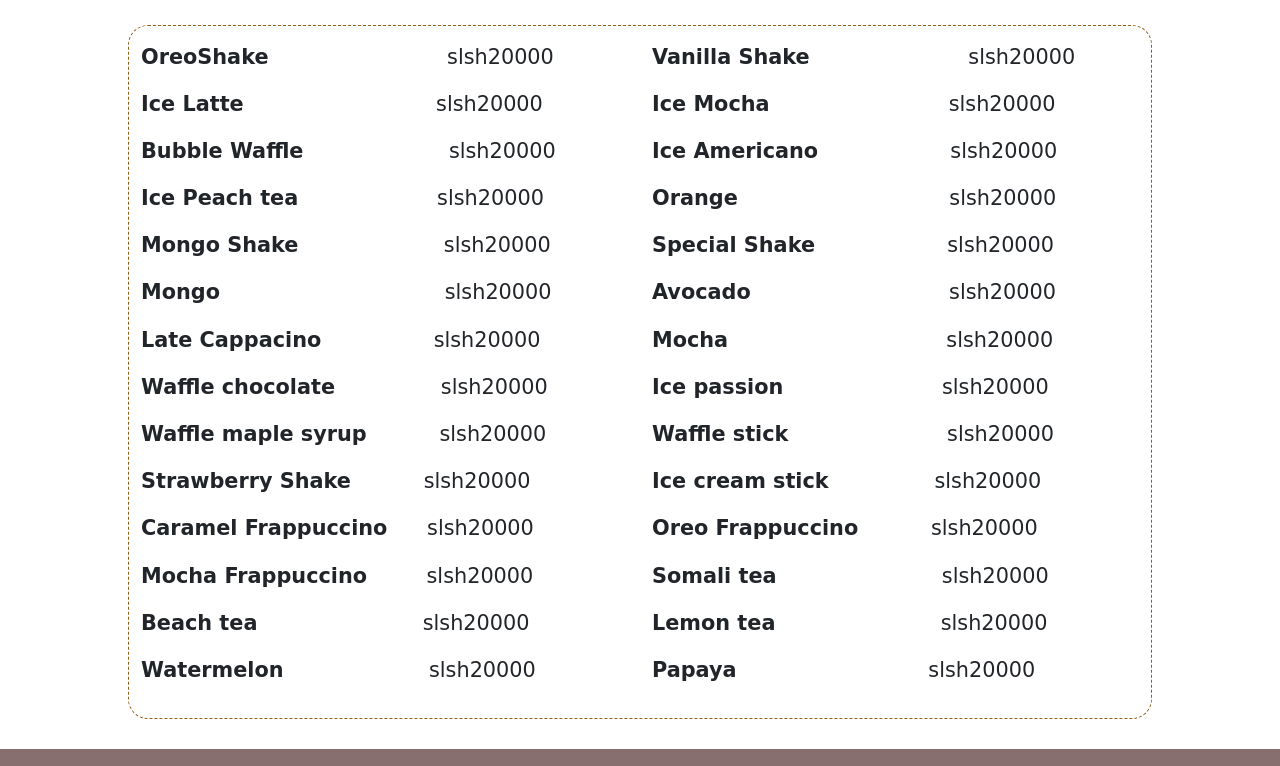
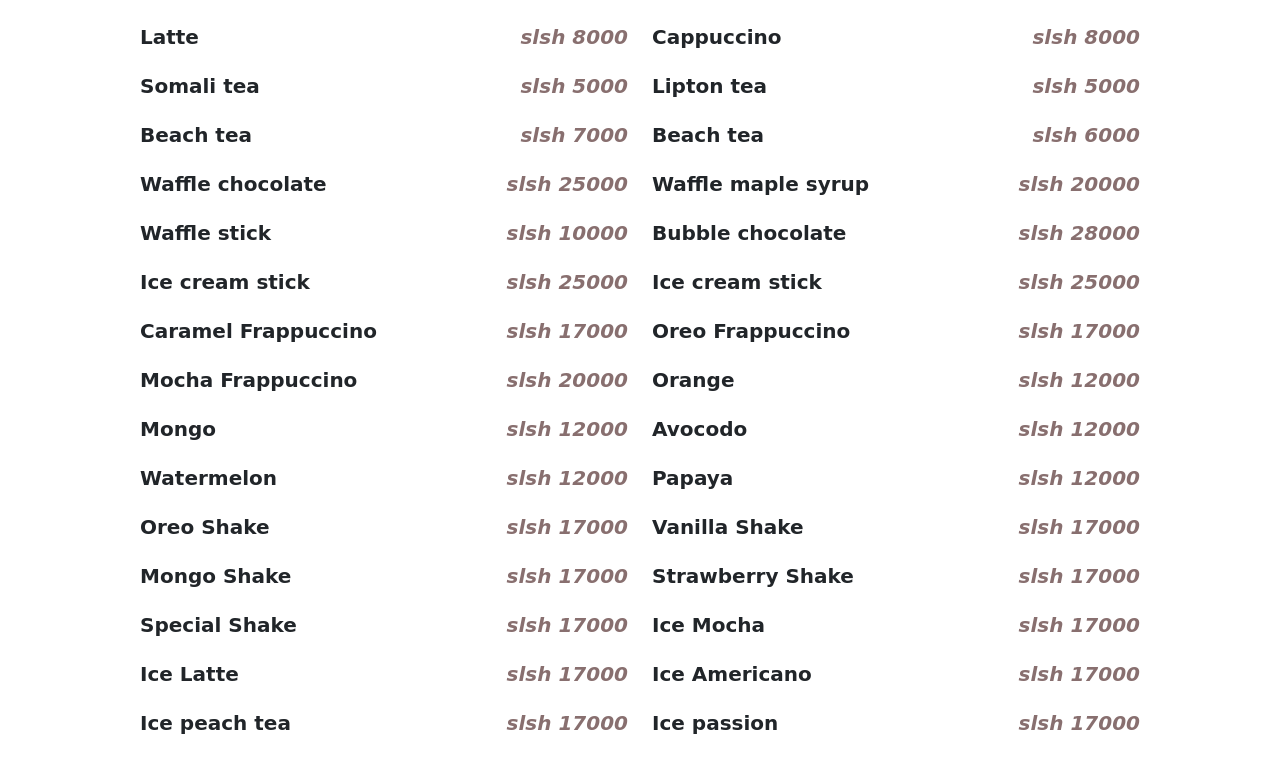
Before and after one commit to yusra-bit/toptea-cafe, a plain HTML site: page index.html in a window 1280 px wide. Shown: the part 944-1710 px from the top of the page. Drawn offline with nearby package versions, Linux system fonts and the light colour scheme; a web font is replaced by a local one.

Commit message:
addded files

```diff
--- a/css/styles.css
+++ b/css/styles.css
@@ -6,13 +6,16 @@
 
   }
 
+/*  Hero & Navbar Section **/
+body, html {
+    height: 100%;
+}
 .content{
   display: flex;
   flex-direction: column;
   padding: 20px;
 }
 .navigation{
-
   z-index:4;
   width:100%;
   padding:10px 0;
@@ -25,7 +28,6 @@
 }
 .logo img{
     width: 70%;
-
 }
 .logo{
     padding:20px 15px;
@@ -39,7 +41,6 @@
   padding-right: 30px;
 }
 .menu-list li a{
-  color:black;
   font-size:1.7rem;
   font-weight: 800;
   margin-left:25px;
@@ -54,7 +55,7 @@
 }
 li a:where(:hover, :focus-visible) {
     background-size: 100% var(--bg-h);
-  background-position-x: left;
+    background-position-x: left;
 }
 
 .underline {
@@ -68,6 +69,17 @@
 }
 
 
+
+.hero{
+    background-image: url('../images/hero-img.png');
+    height: 100%;
+  /* Position and center the image to scale nicely on all screens */
+  background-position: center;
+  background-repeat: no-repeat;
+  background-size: cover;
+  position: relative;
+  opacity: 0.91;
+}
 .show{
     display: block;
 }
@@ -76,38 +88,24 @@
 }
 
 
-body, html {
-    height: 100%;
-}
 
-.hero{
-    background-image: url('https://images.squarespace-cdn.com/content/v1/5c5420d090f904235409c56f/1593685831217-19L850WLD5H3QB27EN01/image-asset.jpeg');
-    height: 100%;
-  /* Position and center the image to scale nicely on all screens */
-  background-position: center;
-  background-repeat: no-repeat;
-  background-size: cover;
-  position: relative;
-  opacity: 0.91;
-}
+
+
 .center {
   color: white;
   font-weight: 800;
-  font-size: 2.5rem;
-  padding: 50px 35px;
+  font-size: 3rem;
+  padding: 60px 35px;
   line-height: 1.2;
   text-align: center;
   }
 
-.view-btn{
-  border: 2px solid white;
-  color: white;
-  text-decoration: none;
-  border-radius: 50px;
-  padding: 10px 10px;
 
-
-
+/** Food Menu */
+.menu{
+  font-size: 1.3rem;
+  border: 1px dashed rgb(146, 94, 26);
+  border-radius: 20px;
 }
 
 .menu-section{
@@ -119,8 +117,35 @@
 .letter{
   font-size: 2.3rem;
   color:#886F6F;
+  font-weight: bold;
+}
+.pt-100{
+  padding-top:100px;
+}
+.pb-100{
+  padding-top:100px;
+}
+.mb-60 {
+margin-bottom: 60px;
+}
 
+.single_menu_list h4 {
+font-size: 20px;
+font-weight: bolder;
+padding-bottom: 15px;
+margin-bottom: 10px;
 }
+.single_menu_list h4 span {
+float: right;
+font-weight: bold;
+color: #886F6F;
+font-style: italic;
+}
+
+.menu_style1 .single_menu_list {
+text-align: left;
+}
+
 
 .all,
 .drink,
@@ -148,6 +173,10 @@
 
 }
 
+
+/** Map Location Section */
+
+
 .location-section{
   color: white;
   background-color: #886F6F;
@@ -165,20 +194,8 @@
   width: 100%;
   padding-bottom: 20px;
 }
-.menu{
-  font-size: 1.3rem;
-  border: 1px dashed rgb(146, 94, 26);
-  border-radius: 20px;
-}
+/**Footer*/
 
-.insta{
-  text-decoration: none;
-  color: black;
-}
-.insta:hover{
-
-  color: rgb(146, 94, 26)
-}
 
 footer img{
   padding-top: 40px;
@@ -191,10 +208,25 @@
 h4{
   font-size: 2rem;
 }
+.insta{
+  text-decoration: none;
+  color: black;
+}
+.insta:hover{
+
+  color: rgb(146, 94, 26)
+}
 
 @media (max-width: 868px){
 
-
+   .center{
+    color: white;
+    font-weight: 800;
+    font-size: 2.6rem;
+    padding: 90px 35px;
+    line-height: 1.2;
+    text-align: center;
+   }
 
 
 
--- a/index.html
+++ b/index.html
@@ -18,24 +18,20 @@
         <div class="content">
           <div class="logo"><img src="./images/teatoplogo 1.png" width="80"/></div>
           <ul class="menu-list">
-
             <li><a class="underline" href="#menu">Menu</a></li>
             <li><a class="underline" href="#location">Location</a></li>
             <li><a class="underline" href="#contact">Contact</a></li>
-           <!---<li ><a class="cv" href="">Resume</a></li>-->
           </ul>
-
         </div>
       </nav>
-
       <div>
           <div class="center">
-            <p>Gathering with friends <br> around good food & drinks </p>
-</a>
+            <p>Gathering with friends <br> around good food & drinks </p></a>
+          </div>
+      </div>
+    </div>
 
-          </div>
-        </div>
-    </div>
+
 
     <!--Menu SECTION-->
     <div class=" menu-section  " id="menu">
@@ -51,39 +47,244 @@
 
         </div>
 
-        <div class="menu container py-3 d-md-flex justify-content-md-center ">
-          <div class="row" >
-          <p id="milkshake" class="filter-p col-md-6 col-sm-12" data-milkshake="milkshake"><b>OreoShake</b>  <span style="color: white;">.........................</span>  slsh20000 </p>
-          <p id="milkshake" class="filter-p col-md-6 col-sm-12" data-milkshake="milkshake"><b>Vanilla Shake</b> <span class="price" style="color: white;">......................</span> slsh20000 </p>
-          <p id="cold-drink" class="filter-p col-md-6 col-sm-12" data-colddrink="colddrink"><b>Ice Latte </b> <span class="price" style="color: white;">............................</span>slsh20000  </p>
-          <p id="cold-drink" class="filter-p col-md-6 col-sm-12" data-colddrink="colddrink"><b>Ice Mocha </b> <span class="price" style="color: white;">.........................</span> slsh20000 </p>
-          <p id="dessert" class="filter-p col-md-6 col-sm-12" data-dessert="dessert"><b>Bubble Waffle</b> <span class="price" style="color: white;">.....................</span>slsh20000  </p>
-          <p id="cold-drink" class="filter-p col-md-6 col-sm-12" data-colddrink="colddrink"><b>Ice Americano</b> <span class="price" style="color: white;">..................</span> slsh20000 </p>
-          <p id="cold-drink" class="filter-p col-md-6 col-sm-12" data-colddrink="colddrink"><b>Ice Peach tea</b> <span class="price" style="color: white;">...................</span> slsh20000  </p>
-          <p id="drink" class="filter-p col-md-6 col-sm-12" data-drink="drink"><b>Orange</b> <span class="price" style="color: white;">..............................</span> slsh20000 </p>
-          <p id="milkshake" class="filter-p col-md-6 col-sm-12" data-milkshake="milkshake"><b>Mongo Shake</b> <span class="price" style="color: white;">....................</span> slsh20000 </p>
-          <p id="milkshake" class="filter-p col-md-6 col-sm-12" data-milkshake="milkshake"><b>Special Shake</b> <span class="price" style="color: white;">..................</span> slsh20000 </p>
-          <p id="drink" class="filter-p col-md-6 col-sm-12" data-drink="drink"><b>Mongo</b> <span class="price" style="color: white;">................................</span> slsh20000  </p>
-          <p id="drink" class="filter-p col-md-6 col-sm-12" data-drink="drink"><b>Avocado</b> <span class="price" style="color: white;">............................</span> slsh20000  </p>
-          <p id="hot-drink" class="filter-p col-md-6 col-sm-12" data-hotdrink="hotdrink"><b>Late Cappacino</b> <span class="price" style="color: white;">...............</span> slsh20000 </p>
-          <p id="hot-drink" class="filter-p col-md-6 col-sm-12" data-hotdrink="hotdrink"><b>Mocha</b> <span class="price" style="color: white;">...............................</span> slsh20000 </p>
-          <p id="dessert" class="filter-p col-md-6 col-sm-12" data-dessert="dessert"><b>Waffle chocolate</b> <span class="price" style="color: white;">..............</span> slsh20000 </p>
-          <p id="cold-drink" class="filter-p col-md-6 col-sm-12" data-colddrink="colddrink"><b>Ice passion</b> <span class="price" style="color: white;">......................</span> slsh20000 </p>
-          <p id="dessert" class="filter-p col-md-6 col-sm-12" data-dessert="dessert"><b>Waffle maple syrup</b> <span class="price" style="color: white;">.........</span> slsh20000 </p>
-          <p id="dessert" class="filter-p col-md-6 col-sm-12" data-dessert="dessert"><b>Waffle stick</b> <span class="price" style="color: white;">......................</span> slsh20000 </p>
-          <p id="milkshake" class="filter-p col-md-6 col-sm-12" data-milkshake="milkshake"><b>Strawberry Shake</b> <span class="price" style="color: white;">..........</span>slsh20000 </p>
-          <p id="dessert" class="filter-p col-md-6 col-sm-12" data-dessert="dessert"><b>Ice cream stick</b> <span class="price" style="color: white;">..............</span> slsh20000 </p>
-          <p id="frappe" class="filter-p col-md-6 col-sm-12" data-frappe="frappe"><b>Caramel Frappuccino</b> <span class="price" style="color: white;">....</span> slsh20000 </p>
-          <p id="frappe" class="filter-p col-md-6 col-sm-12" data-frappe="frappe"><b>Oreo Frappuccino</b> <span class="price" style="color: white;">.........</span> slsh20000 </p>
-          <p id="frappe" class="filter-p col-md-6 col-sm-12" data-frappe="frappe"><b>Mocha Frappuccino</b> <span class="price" class="price" style="color: white;">.......</span> slsh20000 </p>
-          <p id="hot-drink" class="filter-p col-md-6 col-sm-12" data-hotdrink="hotdrink"><b>Somali tea</b> <span class="price" style="color: white;">.......................</span> slsh20000 </p>
-          <p id="hot-drink" class="filter-p col-md-6 col-sm-12" data-hotdrink="hotdrink"><b>Beach tea</b> <span class="price" style="color: white;">.......................</span> slsh20000 </p>
-          <p id="hot-drink" class="filter-p col-md-6 col-sm-12" data-hotdrink="hotdrink"><b>Lemon tea</b> <span class="price" style="color: white;">.......................</span> slsh20000 </p>
-          <p id="drink" class="filter-p col-md-6 col-sm-12" data-drink="drink"><b>Watermelon</b> <span class="price" style="color: white;">....................</span> slsh20000 </p>
-          <p id="drink" class="filter-p col-md-6 col-sm-12" data-drink="drink"><b>Papaya</b> <span class="price" style="color: white;">...........................</span> slsh20000 </p>
+        <section class="pt-60">
+          <div class="container">
 
-            </div>
+             <div class="row menu_style1">
+                <div class="col-md-6">
+                   <div class="single_menu_list">
+                      <div class="menu_content filter-div" id='hotdrink' data-hotdrink='hotdrink'>
+                         <h4>Latte <span>slsh 8000</span></h4>
+                      </div>
+                   </div>
+               </div>
+
+                  <div class="col-md-6">
+                   <div class="single_menu_list">
+                      <div class="menu_content filter-div" id='hotdrink' data-hotdrink='hotdrink'>
+                         <h4>Cappuccino <span>slsh 8000</span></h4>
+                      </div>
+                   </div>
+               </div>
+
+               <div class="col-md-6">
+                   <div class="single_menu_list">
+                      <div class="menu_content filter-div" id='hotdrink' data-hotdrink='hotdrink'>
+                         <h4>Somali tea <span>slsh 5000</span></h4>
+                      </div>
+                   </div>
+               </div>
+
+               <div class="col-md-6">
+                   <div class="single_menu_list">
+                      <div class="menu_content filter-div" id='hotdrink' data-hotdrink='hotdrink'>
+                         <h4>Lipton tea <span>slsh 5000</span></h4>
+                      </div>
+                   </div>
+               </div>
+
+               <div class="col-md-6">
+                   <div class="single_menu_list">
+                      <div class="menu_content filter-div" id='hotdrink' data-hotdrink='hotdrink'>
+                         <h4>Beach tea <span>slsh 7000</span></h4>
+                      </div>
+                   </div>
+               </div>
+
+               <div class="col-md-6">
+                  <div class="single_menu_list">
+                      <div class="menu_content filter-div" id='hotdrink' data-hotdrink='hotdrink'>
+                         <h4>Beach tea <span>slsh 6000</span></h4>
+                      </div>
+                   </div>
+               </div>
+
+
+                <div class="col-md-6">
+                   <div class="single_menu_list">
+                      <div class="menu_content filter-div" id='dessert' data-dessert='dessert'>
+                         <h4>Waffle chocolate <span>slsh 25000</span></h4>
+                      </div>
+                   </div>
+                </div>
+
+                  <div class="col-md-6">
+                   <div class="single_menu_list">
+                      <div class="menu_content filter-div" id='dessert' data-dessert='dessert'>
+                         <h4>Waffle maple syrup <span>slsh 20000</span></h4>
+                      </div>
+                   </div>
+                </div>
+
+                 <div class="col-md-6">
+                   <div class="single_menu_list">
+                      <div class="menu_content filter-div" id='dessert' data-dessert='dessert'>
+                         <h4>Waffle stick <span>slsh 10000</span></h4>
+                      </div>
+                   </div>
+                </div>
+
+                 <div class="col-md-6">
+                   <div class="single_menu_list">
+                      <div class="menu_content filter-div" id='dessert' data-dessert='dessert'>
+                         <h4>Bubble chocolate <span>slsh 28000</span></h4>
+                      </div>
+                   </div>
+                </div>
+
+                 <div class="col-md-6">
+                   <div class="single_menu_list">
+                      <div class="menu_content filter-div" id='dessert' data-dessert='dessert'>
+                         <h4>Ice cream stick<span>slsh 25000</span></h4>
+                      </div>
+                   </div>
+                </div>
+
+               <div class="col-md-6">
+                   <div class="single_menu_list">
+                      <div class="menu_content filter-div" id='dessert' data-dessert='dessert'>
+                         <h4>Ice cream stick<span>slsh 25000</span></h4>
+                      </div>
+                   </div>
+                </div>
+
+               <div class="col-md-6">
+                   <div class="single_menu_list">
+                      <div class="menu_content filter-div" id='frappe' data-frappe='frappe'>
+                         <h4>Caramel Frappuccino<span>slsh 17000</span></h4>
+                      </div>
+                   </div>
+                </div>
+               <div class="col-md-6">
+                   <div class="single_menu_list">
+                      <div class="menu_content filter-div" id='frappe' data-frappe='frappe'>
+                         <h4>Oreo Frappuccino<span>slsh 17000</span></h4>
+                      </div>
+                   </div>
+                </div>
+               <div class="col-md-6">
+                   <div class="single_menu_list">
+                      <div class="menu_content filter-div" id='frappe' data-frappe='frappe'>
+                         <h4>Mocha Frappuccino<span>slsh 20000</span></h4>
+                      </div>
+                   </div>
+                </div>
+
+               <div class="col-md-6">
+                   <div class="single_menu_list">
+                      <div class="menu_content filter-div" id='drink' data-drink='drink'>
+                         <h4>Orange<span>slsh 12000</span></h4>
+                      </div>
+                   </div>
+                </div>
+
+                <div class="col-md-6">
+                   <div class="single_menu_list">
+                      <div class="menu_content filter-div" id='drink' data-drink='drink'>
+                         <h4>Mongo<span>slsh 12000</span></h4>
+                      </div>
+                   </div>
+                </div>
+
+                <div class="col-md-6">
+                   <div class="single_menu_list">
+                      <div class="menu_content filter-div" id='drink' data-drink='drink'>
+                         <h4>Avocodo<span>slsh 12000</span></h4>
+                      </div>
+                   </div>
+                </div>
+                <div class="col-md-6">
+                   <div class="single_menu_list">
+                      <div class="menu_content filter-div" id='drink' data-drink='drink'>
+                         <h4>Watermelon<span>slsh 12000</span></h4>
+                      </div>
+                   </div>
+                </div>
+                <div class="col-md-6">
+                   <div class="single_menu_list">
+                      <div class="menu_content filter-div" id='drink' data-drink='drink'>
+                         <h4>Papaya<span>slsh 12000</span></h4>
+                      </div>
+                   </div>
+                </div>
+
+                <div class="col-md-6">
+                   <div class="single_menu_list">
+                      <div class="menu_content filter-div" id='milkshake' data-milkshake='milkshake'>
+                         <h4>Oreo Shake<span>slsh 17000</span></h4>
+                      </div>
+                   </div>
+                </div>
+               <div class="col-md-6">
+                   <div class="single_menu_list">
+                      <div class="menu_content filter-div" id='milkshake' data-milkshake='milkshake'>
+                         <h4>Vanilla Shake<span>slsh 17000</span></h4>
+                      </div>
+                   </div>
+                </div>
+               <div class="col-md-6">
+                   <div class="single_menu_list">
+                      <div class="menu_content filter-div" id='milkshake' data-milkshake='milkshake'>
+                         <h4>Mongo Shake<span>slsh 17000</span></h4>
+                      </div>
+                   </div>
+                </div>
+               <div class="col-md-6">
+                   <div class="single_menu_list">
+                      <div class="menu_content filter-div" id='milkshake' data-milkshake='milkshake'>
+                         <h4>Strawberry Shake<span>slsh 17000</span></h4>
+                      </div>
+                   </div>
+                </div>
+               <div class="col-md-6">
+                   <div class="single_menu_list">
+                      <div class="menu_content filter-div" id='milkshake' data-milkshake='milkshake'>
+                         <h4>Special Shake<span>slsh 17000</span></h4>
+                      </div>
+                   </div>
+                </div>
+
+                <div class="col-md-6">
+                   <div class="single_menu_list">
+                      <div class="menu_content filter-div" id='cold-drink' data-colddrink='colddrink'>
+                         <h4>Ice Mocha<span>slsh 17000</span></h4>
+                      </div>
+                   </div>
+                </div>
+                <div class="col-md-6">
+                   <div class="single_menu_list">
+                      <div class="menu_content filter-div" id='colddrink' data-colddrink='colddrink'>
+                         <h4>Ice Latte<span>slsh 17000</span></h4>
+                      </div>
+                   </div>
+                </div>
+              <div class="col-md-6">
+                   <div class="single_menu_list">
+                      <div class="menu_content filter-div" id='colddrink' data-colddrink='colddrink'>
+                         <h4>Ice Americano<span>slsh 17000</span></h4>
+                      </div>
+                   </div>
+                </div>
+               <div class="col-md-6">
+                   <div class="single_menu_list">
+                      <div class="menu_content filter-div" id='colddrink' data-colddrink='colddrink'>
+                         <h4>Ice peach tea<span>slsh 17000</span></h4>
+                      </div>
+                   </div>
+                </div>
+               <div class="col-md-6">
+                   <div class="single_menu_list">
+                      <div class="menu_content filter-div" id='colddrink' data-colddrink='colddrink'>
+                         <h4>Ice passion<span>slsh 17000</span></h4>
+                      </div>
+                   </div>
+                </div>
+             </div>
+                    </section>
+
           </div>
+       </div>
+
 
     </div>
           <!--location section-->
@@ -135,7 +336,7 @@
                 <div class="contact-us">
                   <h4>Contact Us</h4>
                  <p><i class="fa fa- fa-phone"></i>   637709158</p>
-                 <p><i class="fa fa- fa-instagram"></i><a href="" class="insta">   teatop_cafe</a> </p>
+                 <p><i class="fa fa- fa-instagram"></i><a href="https://www.instagram.com/teatopdrinks/" class="insta">   teatop_cafe</a> </p>
 
                 </div>
              </div>
```
Also changed, not shown: js/main.js (+10 -11 lines), images/clock.png (deleted), images/hero-img.png (added), images/mini gallery.png.
